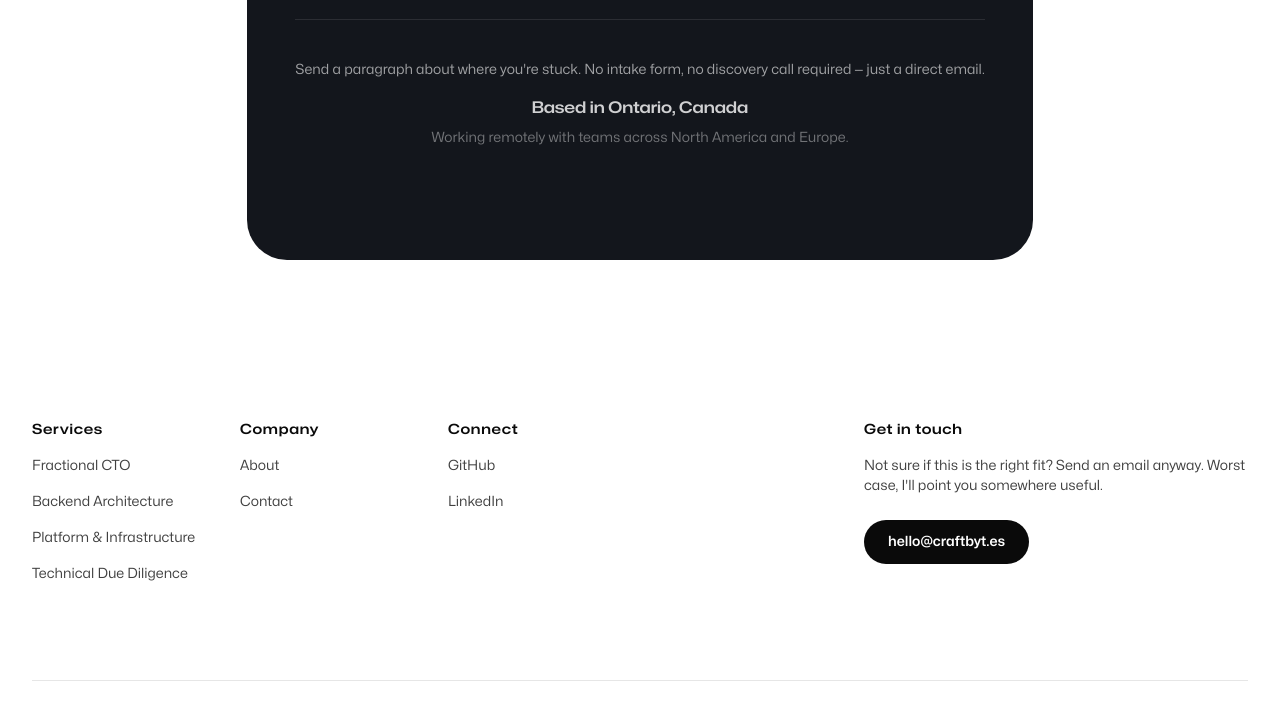
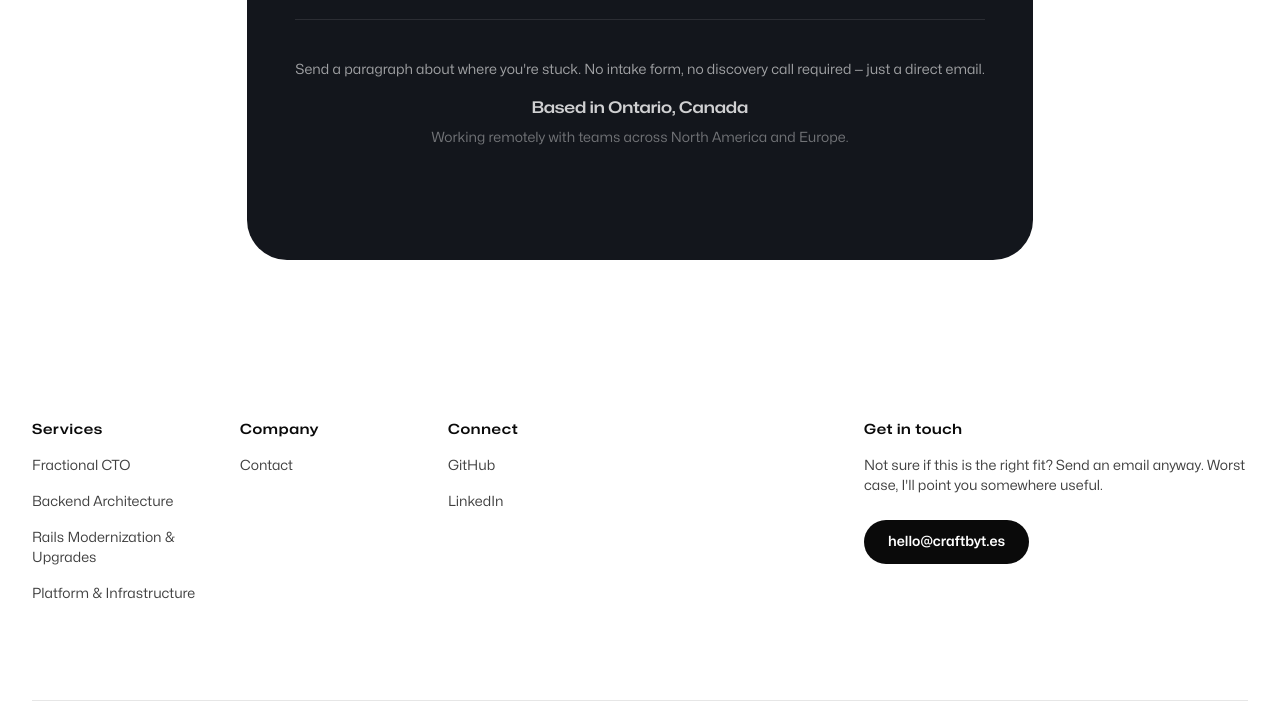
Before and after one commit to craftbytes/craftbyt.es, an Astro site: page / in a window 1280 px wide. Shown: the part 2965-3672 px from the top of the page. Built offline with nearby package versions, Linux system fonts and the light colour scheme; Astro itself is replaced by a stand-in of ours.

Commit message:
fix: address final review findings -- linkedin url, footer services list, dead anchors, spelling

```diff
--- a/src/components/Footer.astro
+++ b/src/components/Footer.astro
@@ -19,22 +19,21 @@ const cls = className || '';
               <ul role="list" class="mt-4 text-sm text-neutral-700">
                 <li class="mt-4"><a href="#services" class="transition hover:text-neutral-950">Fractional CTO</a></li>
                 <li class="mt-4"><a href="#services" class="transition hover:text-neutral-950">Backend Architecture</a></li>
-                <li class="mt-4"><a href="#services" class="transition hover:text-neutral-950">Platform & Infrastructure</a></li>
-                <li class="mt-4"><a href="#services" class="transition hover:text-neutral-950">Technical Due Diligence</a></li>
+                <li class="mt-4"><a href="#services" class="transition hover:text-neutral-950">Rails Modernization &amp; Upgrades</a></li>
+                <li class="mt-4"><a href="#services" class="transition hover:text-neutral-950">Platform &amp; Infrastructure</a></li>
               </ul>
             </li>
             <li>
               <div class="font-display text-sm font-semibold tracking-wider text-neutral-950">Company</div>
               <ul role="list" class="mt-4 text-sm text-neutral-700">
-                <li class="mt-4"><a href="#about" class="transition hover:text-neutral-950">About</a></li>
-                <li class="mt-4"><a href="#contact" class="transition hover:text-neutral-950">Contact</a></li>
+                <li class="mt-4"><a href="mailto:hello@craftbyt.es" class="transition hover:text-neutral-950">Contact</a></li>
               </ul>
             </li>
             <li>
               <div class="font-display text-sm font-semibold tracking-wider text-neutral-950">Connect</div>
               <ul role="list" class="mt-4 text-sm text-neutral-700">
                 <li class="mt-4"><a href="https://github.com/ramulifho" target="_blank" class="transition hover:text-neutral-950">GitHub</a></li>
-                <li class="mt-4"><a href="https://linkedin.com/in/raouldiffouo" target="_blank" class="transition hover:text-neutral-950">LinkedIn</a></li>
+                <li class="mt-4"><a href="https://linkedin.com/in/diraulo" target="_blank" class="transition hover:text-neutral-950">LinkedIn</a></li>
               </ul>
             </li>
           </ul>
--- a/src/pages/index.astro
+++ b/src/pages/index.astro
@@ -254,7 +254,7 @@ import Footer from '../components/Footer.astro';
                 </li>
                 <li class="flex gap-2">
                   <span class="mt-1 h-1.5 w-1.5 shrink-0 rounded-full bg-accent" aria-hidden="true"></span>
-                  Query optimisation, N+1 fixes, caching — with numbers, not guesses
+                  Query optimization, N+1 fixes, caching — with numbers, not guesses
                 </li>
               </ul>
             </div>
```
